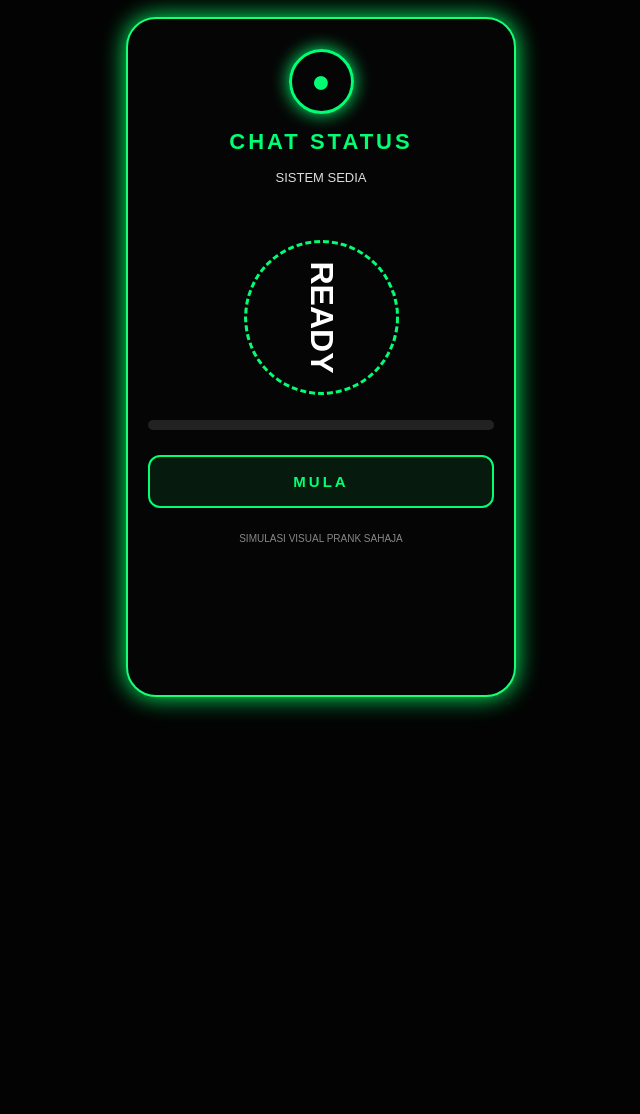
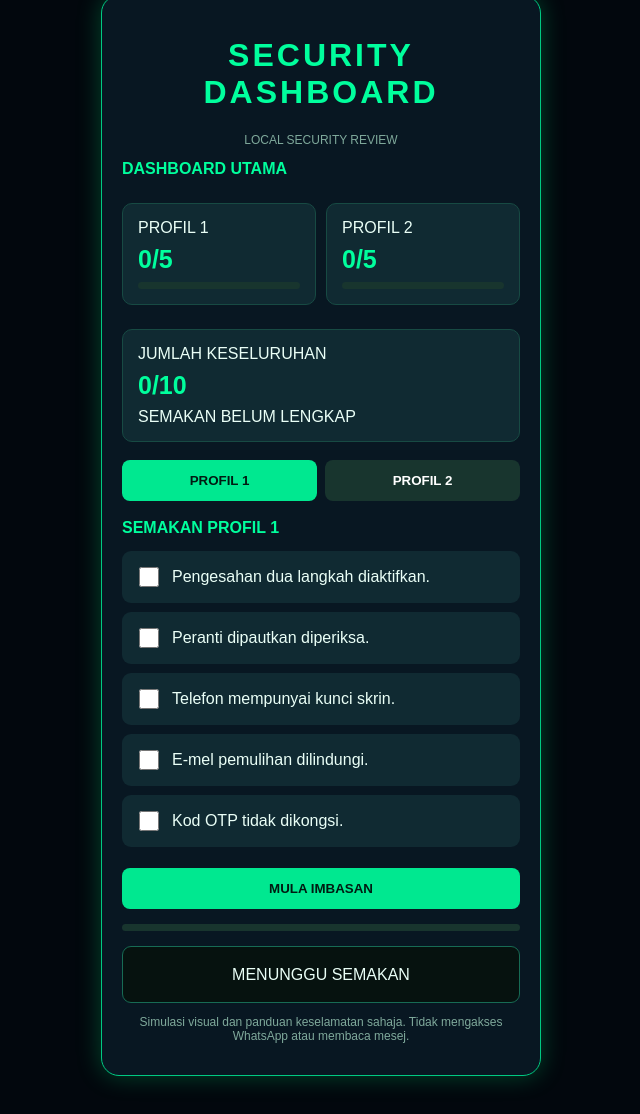
Before and after one commit to ronz090129121201-lab/chat-status-new, a plain HTML site: page index.html in a window 1280 px wide. Shown: the part 43-1157 px from the top of the page, without its empty margins (319-959 px from the left). Before the commit the page ends 800 px from the top, so only its background shows below. Drawn offline with Linux system fonts and the light colour scheme.

Commit message:
Update index.html

```diff
--- a/index.html
+++ b/index.html
@@ -2,138 +2,227 @@
 <html lang="ms">
 <head>
 <meta charset="UTF-8">
-<meta name="viewport" content="width=device-width, initial-scale=1">
-<title>CHAT STATUS</title>
+<meta name="viewport" content="width=device-width,initial-scale=1">
+<title>Security Dashboard</title>
 <style>
 *{box-sizing:border-box}
 body{
- margin:0;min-height:100vh;background:#030303;color:white;
- display:flex;align-items:center;justify-content:center;
- font-family:Arial,sans-serif;overflow:hidden;
+ margin:0;padding:18px;background:#02070d;
+ color:#eafff7;font-family:Arial,sans-serif
 }
-.phone{
- width:min(92vw,390px);min-height:680px;padding:25px 20px;
- border:2px solid #16ff75;border-radius:30px;
- background:#050505;box-shadow:0 0 25px #00ff66;
- text-align:center;position:relative;
+.container{
+ max-width:440px;margin:20px auto;padding:20px;
+ background:#081722;border:1px solid #00c982;
+ border-radius:18px;
+ box-shadow:0 0 25px #00ff8840;
 }
-.logo{
- width:65px;height:65px;border:3px solid #00ff72;
- border-radius:50%;margin:5px auto 15px;
- display:grid;place-items:center;font-size:32px;
- color:#00ff72;box-shadow:0 0 18px #00ff72;
+h1{text-align:center;color:#00ff9d;letter-spacing:3px}
+h2{font-size:16px;color:#00ff9d}
+.small{text-align:center;color:#7fa99b;font-size:12px}
+.card{
+ background:#102a32;padding:15px;margin:12px 0;
+ border-radius:10px;border:1px solid #174a43
 }
-h1{font-size:22px;letter-spacing:3px;color:#00ff72}
-#status{font-size:13px;min-height:45px;color:#ddd}
-.ring{
- width:155px;height:155px;border:3px dashed #00ff72;
- border-radius:50%;margin:25px auto;
- display:grid;place-items:center;
- animation:spin 4s linear infinite;
+.dashboard{display:grid;grid-template-columns:1fr 1fr;gap:10px}
+.number{font-size:25px;color:#00ff9d;font-weight:bold;margin:8px 0}
+.bar{height:7px;background:#18352e;border-radius:10px;overflow:hidden}
+.fill{height:100%;width:0;background:#00ff9d;transition:width .4s}
+.tabs{display:flex;gap:8px;margin:18px 0}
+button{
+ border:0;border-radius:8px;padding:13px;
+ font-weight:bold;cursor:pointer
 }
-#percent{font-size:32px;font-weight:bold}
-.bar{height:10px;background:#222;border-radius:20px;overflow:hidden}
-#fill{height:100%;width:0;background:linear-gradient(90deg,red,#00ff72)}
-button{
- width:100%;padding:16px;margin-top:25px;
- background:#061b0d;color:#00ff72;
- border:2px solid #00ff72;border-radius:12px;
- font-weight:bold;letter-spacing:3px;font-size:15px;
+.tabs button{flex:1;background:#18352e;color:white}
+.tabs button.active{background:#00e890;color:#001b12}
+.item{
+ display:flex;align-items:center;gap:10px;
+ padding:13px;margin:9px 0;background:#102a32;
+ border-radius:9px
 }
-.note{font-size:10px;color:#888;margin-top:25px}
-.red{border-color:red!important;box-shadow:0 0 25px red!important}
-.glitch{animation:shake .12s infinite}
-@keyframes spin{to{transform:rotate(360deg)}}
-@keyframes shake{
- 0%{transform:translate(0)}
- 25%{transform:translate(3px,-2px)}
- 50%{transform:translate(-3px,2px)}
- 75%{transform:translate(2px,2px)}
+input{width:20px;height:20px;accent-color:#00ff9d}
+.start{
+ width:100%;margin-top:12px;
+ background:#00e890;color:#001b12
 }
-#ending{display:none;font-size:27px;font-weight:900;
- color:red;text-shadow:0 0 18px red;margin-top:100px}
-#ending small{display:block;color:white;font-size:13px;margin-top:20px}
+#status{
+ margin-top:15px;padding:14px;text-align:center;
+ background:#06120f;border:1px solid #176b54;
+ border-radius:9px;line-height:1.7
+}
+#scan{
+ display:none;text-align:center;color:#00ff9d;
+ margin:18px 0;animation:blink .5s infinite alternate
+}
+.scanline{
+ height:4px;background:#00ff9d;
+ box-shadow:0 0 15px #00ff9d;
+ margin-top:12px;display:none;
+ animation:move 1s infinite alternate
+}
+@keyframes blink{
+ from{opacity:.3}
+ to{opacity:1;text-shadow:0 0 12px #00ff9d}
+}
+@keyframes move{
+ from{transform:scaleX(.2)}
+ to{transform:scaleX(1)}
+}
 </style>
 </head>
 <body>
-<div class="phone" id="phone">
- <div id="main">
-  <div class="logo">●</div>
-  <h1>CHAT STATUS</h1>
-  <p id="status">SISTEM SEDIA</p>
-  <div class="ring"><span id="percent">READY</span></div>
-  <div class="bar"><div id="fill"></div></div>
-  <button id="start">MULA</button>
-  <p class="note">SIMULASI VISUAL PRANK SAHAJA</p>
+<div class="container">
+
+<h1>SECURITY DASHBOARD</h1>
+<p class="small">LOCAL SECURITY REVIEW</p>
+
+<h2>DASHBOARD UTAMA</h2>
+
+<div class="dashboard">
+ <div class="card">
+  PROFIL 1
+  <div class="number" id="count1">0/5</div>
+  <div class="bar"><div class="fill" id="bar1"></div></div>
  </div>
- <div id="ending">
-  APA KAU TUNGGU?!
-  <small>KENA PRANK! 😂<br>Tiada akaun atau mesej diakses.</small>
+ <div class="card">
+  PROFIL 2
+  <div class="number" id="count2">0/5</div>
+  <div class="bar"><div class="fill" id="bar2"></div></div>
  </div>
 </div>
 
+<div class="card">
+ JUMLAH KESELURUHAN
+ <div class="number" id="total">0/10</div>
+ <div id="overall">BELUM LENGKAP</div>
+</div>
+
+<div class="tabs">
+ <button id="tab1" class="active" onclick="pilih(1)">PROFIL 1</button>
+ <button id="tab2" onclick="pilih(2)">PROFIL 2</button>
+</div>
+
+<h2 id="title">SEMAKAN PROFIL 1</h2>
+<div id="checks"></div>
+
+<button class="start" onclick="semak()">MULA IMBASAN</button>
+
+<div id="scan">
+ SEDANG MENJALANKAN IMBASAN...
+ <div class="scanline" id="scanline"></div>
+</div>
+
+<div class="bar" style="margin-top:15px">
+ <div class="fill" id="progress"></div>
+</div>
+
+<div id="status">MENUNGGU SEMAKAN</div>
+
+<p class="small">
+Simulasi visual dan panduan keselamatan sahaja.
+Tidak mengakses WhatsApp atau membaca mesej.
+</p>
+</div>
+
 <script>
-const phone=document.getElementById("phone");
-const statusText=document.getElementById("status");
-const percent=document.getElementById("percent");
-const fill=document.getElementById("fill");
-const start=document.getElementById("start");
+const perkara=[
+ "Pengesahan dua langkah diaktifkan.",
+ "Peranti dipautkan diperiksa.",
+ "Telefon mempunyai kunci skrin.",
+ "E-mel pemulihan dilindungi.",
+ "Kod OTP tidak dikongsi."
+];
 
-let audio;
-function beep(freq,duration){
- try{
-  audio=audio||new AudioContext();
-  let o=audio.createOscillator();
-  let g=audio.createGain();
-  o.type="square";
-  o.frequency.value=freq;
-  g.gain.value=.04;
-  o.connect(g);g.connect(audio.destination);
-  o.start();o.stop(audio.currentTime+duration);
- }catch(e){}
+let aktif=1;
+let sedang=false;
+let data={1:Array(5).fill(false),2:Array(5).fill(false)};
+
+try{
+ const saved=JSON.parse(localStorage.getItem("securityData"));
+ if(saved && saved[1] && saved[2])data=saved;
+}catch(e){}
+
+function simpan(){
+ localStorage.setItem("securityData",JSON.stringify(data));
 }
 
-const messages=[
- "MEMULAKAN SIMULASI...",
- "CHECKING VISUAL SYSTEM...",
- "CONNECTION ERROR...",
- "SYSTEM WARNING...",
- "CRITICAL ERROR...",
- "FINALIZING..."
-];
+function jumlah(n){
+ return data[n].filter(Boolean).length;
+}
 
-start.onclick=()=>{
- start.disabled=true;
- start.textContent="PLEASE WAIT...";
- let seconds=0;
+function dashboard(){
+ [1,2].forEach(n=>{
+  document.getElementById("count"+n).textContent=jumlah(n)+"/5";
+  document.getElementById("bar"+n).style.width=(jumlah(n)*20)+"%";
+ });
+ let total=jumlah(1)+jumlah(2);
+ document.getElementById("total").textContent=total+"/10";
+ document.getElementById("overall").textContent=
+ total===10?"SEMUA SEMAKAN LENGKAP":"SEMAKAN BELUM LENGKAP";
+}
 
- let timer=setInterval(()=>{
-  seconds++;
-  let p=Math.round(seconds/30*100);
-  percent.textContent=p+"%";
-  fill.style.width=p+"%";
+function papar(){
+ document.getElementById("title").textContent="SEMAKAN PROFIL "+aktif;
+ document.getElementById("tab1").className=aktif===1?"active":"";
+ document.getElementById("tab2").className=aktif===2?"active":"";
 
-  statusText.textContent=messages[
-   Math.min(messages.length-1,Math.floor(seconds/5))
-  ];
+ document.getElementById("checks").innerHTML=perkara.map((p,i)=>
+ `<div class="item">
+ <input type="checkbox" ${data[aktif][i]?"checked":""}
+ onchange="ubah(${i},this.checked)">
+ <span>${p}</span>
+ </div>`).join("");
 
-  if(seconds%2===0)beep(350+Math.random()*700,.08);
+ document.getElementById("status").textContent="MENUNGGU SEMAKAN";
+ document.getElementById("progress").style.width="0%";
+}
 
-  if(seconds>=20){
-   phone.classList.toggle("red");
-   phone.classList.add("glitch");
+function ubah(i,value){
+ data[aktif][i]=value;
+ simpan();
+ dashboard();
+}
+
+function pilih(n){
+ if(sedang)return;
+ aktif=n;
+ papar();
+}
+
+function semak(){
+ if(sedang)return;
+ sedang=true;
+
+ let j=jumlah(aktif);
+ let p=0;
+
+ const scan=document.getElementById("scan");
+ const line=document.getElementById("scanline");
+ const progress=document.getElementById("progress");
+ const status=document.getElementById("status");
+
+ scan.style.display="block";
+ line.style.display="block";
+ status.textContent="IMBASAN SEDANG BERJALAN...";
+
+ const timer=setInterval(()=>{
+  p+=5;
+  progress.style.width=p+"%";
+
+  if(p>=100){
+   clearInterval(timer);
+   sedang=false;
+   scan.style.display="none";
+   line.style.display="none";
+
+   status.innerHTML=j===5
+   ?"✓ PROFIL "+aktif+" SELESAI<br>5/5 DIPERIKSA"
+   :"PROFIL "+aktif+" BELUM LENGKAP<br>"+j+"/5 DIPERIKSA";
   }
+ },100);
+}
 
-  if(seconds>=30){
-   clearInterval(timer);
-   document.getElementById("main").style.display="none";
-   document.getElementById("ending").style.display="block";
-   phone.classList.remove("glitch");
-   phone.classList.add("red");
-   beep(850,.3);
-  }
- },1000);
-};
+papar();
+dashboard();
 </script>
 </body>
 </html>
```
